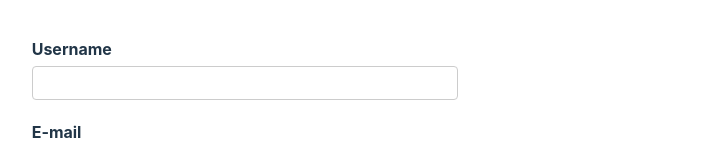
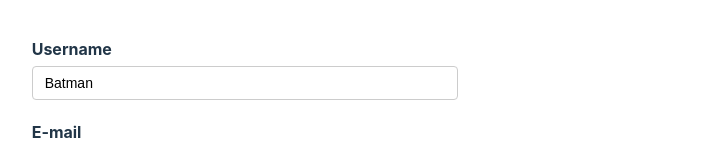
Before and after one commit to 4nth0ny1/react-hook-forms-demo, a React (Vite) app: page / in a window 1280 px wide. Shown: the part 326-473 px from the top of the page, without its empty margins (280-997 px from the left). Built offline with nearby package versions, Linux system fonts and the light colour scheme.

Commit message:
added default values to the form (#5)
Co-authored-by: Anthony Catullo <anthonycatullo@oatslam.cable.rcn.com>

```diff
--- a/src/components/YouTubeForm.tsx
+++ b/src/components/YouTubeForm.tsx
@@ -1,4 +1,3 @@
-import React from "react";
 import { useForm } from "react-hook-form";
 import { DevTool } from "@hookform/devtools";
 
@@ -11,7 +10,13 @@ type FormValues = {
 };
 
 const YouTubeForm = () => {
-  const form = useForm<FormValues>();
+  const form = useForm<FormValues>({
+    defaultValues: {
+      username: "Batman",
+      email: "",
+      channel: "",
+    },
+  });
   const { register, control, handleSubmit, formState } = form;
   const { errors } = formState;
 
```
